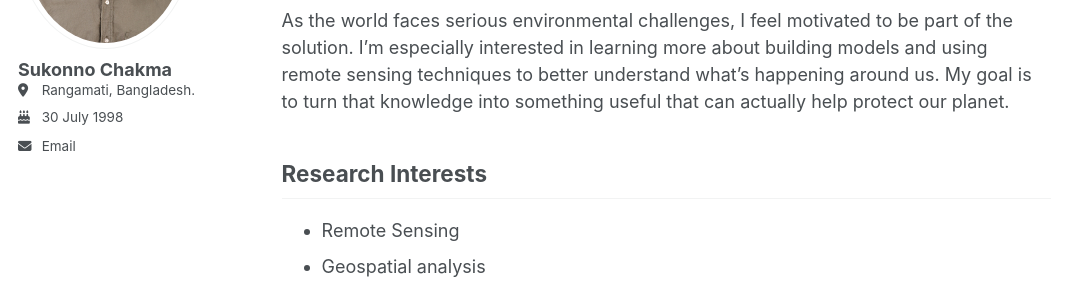
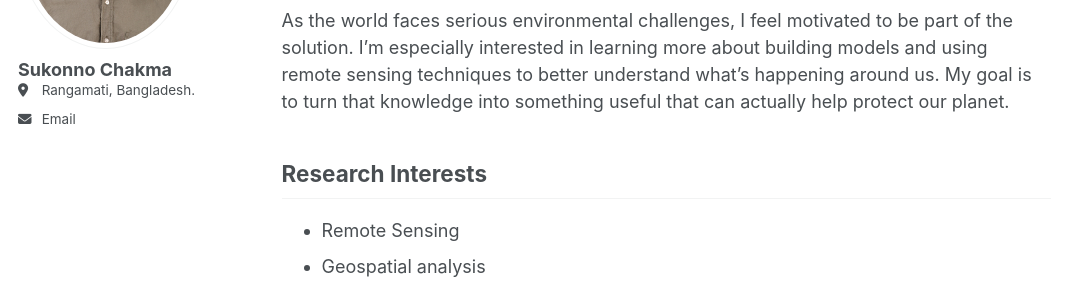
Before and after one commit to Sukonno-Chakma/Sukonno-Chakma.github.io, a Jekyll site: the page built from _pages/about.md, in a window 1280 px wide. Shown: the part 266-559 px from the top of the page, without its empty margins (0-1076 px from the left). Built offline with Jekyll 4.4.1, drawn with Linux system fonts in a browser that asks for light colours.

Commit message:
Update _config.yml

```diff
--- a/_config.yml
+++ b/_config.yml
@@ -24,7 +24,7 @@ author:
   # Biographic information
   avatar           : "Picture.jpg"
   name             : "Sukonno Chakma"
-  birthdate        : "30 July 1998"
+  # birthdate        : "30 July 1998"
   location         : "Rangamati, Bangladesh."
   email            : "Chakmasukonno@gmail.com"
 
```
